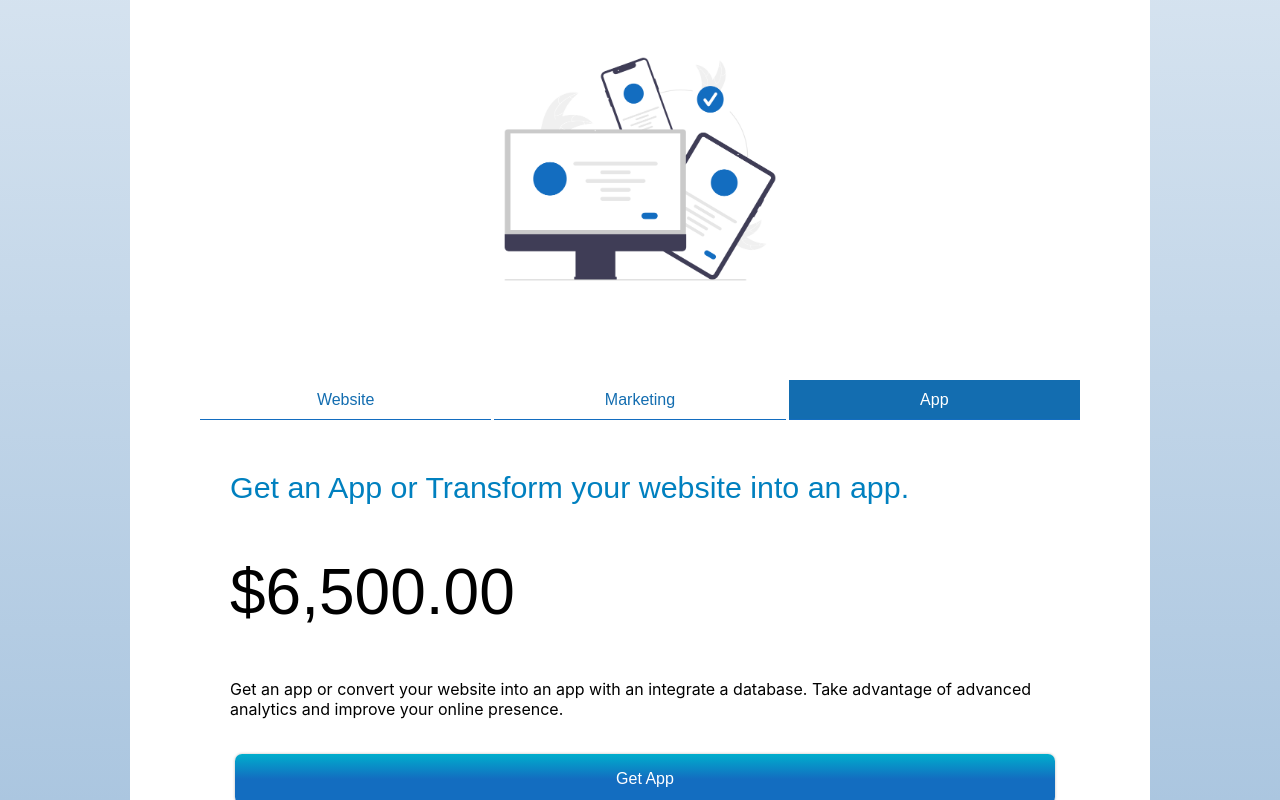
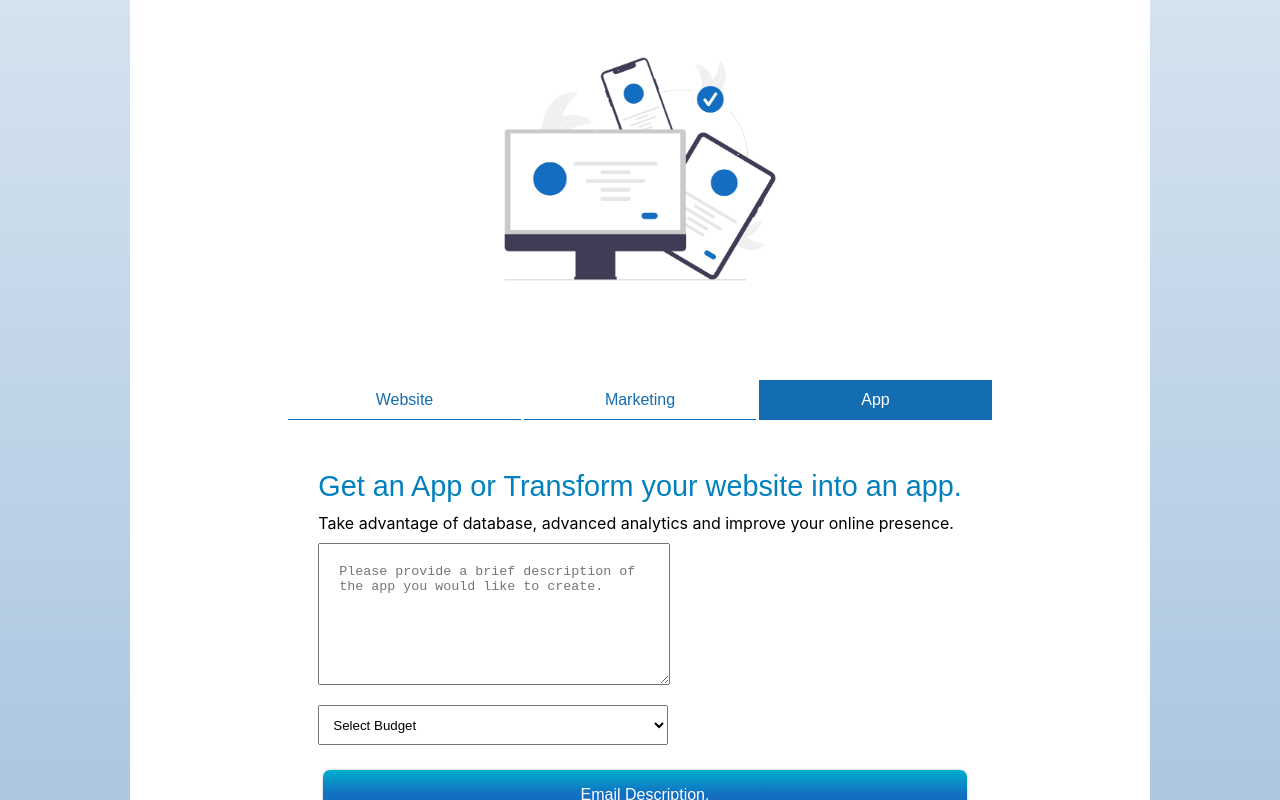
Before and after one commit to louieLouie117/react-portfolio, a React (Create React App) app in the folder client/: page / in a window 1280 px wide. Both pictures are taken after a click on the button "App". Shown: the part 816-1616 px from the top of the page. Built offline with nearby package versions, Linux system fonts and the light colour scheme.

Commit message:
EmailAppDescription

```diff
--- a/client/src/components/LandingPage/Services.jsx
+++ b/client/src/components/LandingPage/Services.jsx
@@ -3,6 +3,116 @@ import React, { useState } from 'react';
 import HeroBanner from '../../components/LandingPage/HeroBanner';
 
 function Services(props) {
+
+    const [appDetails, setAppDetails] = useState('');
+    const [BudgetSelected, setBudgetSelected] = useState('Select Budget');
+
+    const handleAppDetailsChange = (event) => {
+        setAppDetails(event.target.value);
+    };
+
+
+
+    const sendEstimate = () => {
+        console.log('Estimate sent for:', appDetails);
+        //check if textarea is empty
+        if (appDetails === '') {
+            alert('Please provide a brief description of the app you would like to create.');
+            return;
+        }
+
+        //check if budget is selected
+        if (BudgetSelected === 'Select Budget') {
+            alert('Please select a budget range.');
+            return;
+        }
+
+        const subject = encodeURIComponent('App estimate request.');
+        const body = encodeURIComponent(`App Description:\n${appDetails}\n\nBudget:\n${BudgetSelected}\n\nThank you for your interest in app development services. I understand that getting an app can be very complicated, and I will provide details on what your app will need and a timeline on how long the app will take. Please feel free to add any questions you might have in this email before sending it. Looking forward to working with you!`);
+        const mailtoLink = `mailto:lcwebsitesolutions@outlook.com?subject=${subject}&body=${body}`;
+
+        window.location.href = mailtoLink;
+    };
+
+    const [RenderWebsiteServices, setRenderWebsiteServices] = useState({display: 'grid', gap: '10px'});
+
+    const renderWebsiteServices = () =>{
+        return(
+            <li style={RenderWebsiteServices} >
+                <header>
+                    <h2>{ServiceTile}</h2>
+                </header>
+                {ServiceDescription}
+
+                <main className='AppPricing-Container'>
+                    <section>
+                        <div className="MonthlyServicesInfo"></div>
+                    </section>
+                    <section>
+                        <ul className='pricing-container'>
+                            <li><h2>{TotalAmount}</h2></li>
+                        </ul>
+                    </section>
+                </main>
+                <footer>
+                    <a id="PurchaseLink" href={purchaseLink}>
+                        <button className='MainBTN'>{purchaseBTNText}</button>
+                    </a>
+                    <ul className='pricing-container'>
+                        <li>{monthlyServices}........</li>
+                        <li>${monthlyServicePrice}/m</li>
+                    </ul>
+                </footer>
+            </li>
+        );
+    }
+
+    const [RenderAppServices , setRenderAppServices] = useState({display: 'none', gap: '10px'});
+
+    const handleBudgetChange = (event) => {
+        setBudgetSelected(event.target.value);
+    };
+    const renderAppServices = () => {
+        return (
+            <li style={RenderAppServices} >
+            <header>
+            <h2>{ServiceTile}</h2>
+            </header>
+            {ServiceDescription}
+
+            <form onSubmit={(e) => { e.preventDefault(); sendEstimate(); }}>
+            <textarea
+            value={appDetails}
+            onChange={handleAppDetailsChange}
+            placeholder="Please provide a brief description of the app you would like to create."
+            rows="4"
+            cols="50"
+            />
+            <select id="budget" name="budget" value={BudgetSelected} onChange={handleBudgetChange}>
+            <option value="Select Budget">Select Budget</option>
+            <option value="$1000-$2000">$1000-$2000</option>
+            <option value="$2000-$5000">$2000-$5000</option>
+            <option value="$5000-$10000">$5000-$10000</option>
+            <option value="$10000-$20000">$10000-$20000</option>
+            <option value="$20000-$50000">$20000-$50000</option>
+            </select>
+
+            <button className='MainBTN' type="submit">Email Description.</button>
+            </form>
+            <footer>
+
+                    <ul className='pricing-container'>
+                        <li>{monthlyServices}........</li>
+                        <li>${monthlyServicePrice}/m</li>
+                    </ul>
+                </footer>
+            </li>
+        );
+    };
+
+
+
+
 
     <ServicesStyles></ServicesStyles>
 
@@ -30,10 +140,14 @@ function Services(props) {
         setPurchaseBTNText('Get Website');
         setMonthlyServices('Enjoy 50% off on Updates and Maintenance for the first year');
         setTotalAmount('$500.00');
+        setRenderAppServices({display: 'none'});
+        setRenderWebsiteServices({display: 'grid'});
+
+
     };
 
     const plusServiceHandler = () => {
-        setServiceTile('Launch your online marketing and establish your social media presence.');
+        setServiceTile('Launch your online marketing.');
         setServiceDescription('Integrated Geo-targeted marketing for local visibility and keyword optimization for search engines.');
         setPlusServiceBTNStyles({ backgroundColor: '#136db0', color: 'white' });
         setBasicServiceBTNStyles({ backgroundColor: 'white', color: '#136db0' });
@@ -43,11 +157,16 @@ function Services(props) {
         setPurchaseBTNText('Get Marketing');
         setMonthlyServices('Medial and Online Marketing');
         setTotalAmount('$1,650.00');
+        setRenderAppServices({display: 'none'});
+        setRenderWebsiteServices({display: 'grid'});
+
+
+
     };
 
     const premiumServiceHandler = () => {
         setServiceTile('Get an App or Transform your website into an app.');
-        setServiceDescription('Get an app or convert your website into an app with an integrate a database. Take advantage of advanced analytics and improve your online presence.');
+        setServiceDescription('Take advantage of database, advanced analytics and improve your online presence.');
         setPremiumServiceBTNStyles({ backgroundColor: '#136db0', color: 'white' });
         setBasicServiceBTNStyles({ backgroundColor: 'white', color: '#136db0' });
         setPlusServiceBTNStyles({ backgroundColor: 'white', color: '#136db0' });
@@ -55,12 +174,17 @@ function Services(props) {
         setMonthlyServicePrice('240.00');
         setPurchaseBTNText('Get App');
         setMonthlyServices('Updates and Maintenance');
-        setTotalAmount('$6,500.00');
+        setTotalAmount('');
+        setRenderAppServices({display: 'grid', gap: '10px'});
+        setRenderWebsiteServices({display: 'none'});
+
     };
+
 
 
     return (
         <div className='Services-Container'>
+
             <main>
                 <ul className='ServicesCard'>
                     <li>
@@ -76,39 +200,15 @@ function Services(props) {
                                             <button style={plusServiceBTNStyles} onClick={plusServiceHandler}>Marketing</button>
                                             <button style={premiumServiceBTNStyles} onClick={premiumServiceHandler}>App</button>
                                         </div>
-                                        <li>
-                                            <header>
-                                                <h2>{ServiceTile}</h2>
-                                            </header>
-                                            <main className='AppPricing-Container'>
-                                                <section>
-                                                    <div className="MonthlyServicesInfo"></div>
-                                                </section>
-                                                <section>
-                                                    <ul className='pricing-container'>
-                                                        <li><h2>{TotalAmount}</h2></li>
-                                                    </ul>
-                                                </section>
-                                            </main>
-                                            {ServiceDescription}
-                                            <footer>
-                                                <a id="PurchaseLink" href={purchaseLink}>
-                                                    <button className='MainBTN'>{purchaseBTNText}</button>
-                                                </a>
-                                                <ul className='pricing-container'>
-                                                    <li>{monthlyServices}........</li>
-                                                    <li>${monthlyServicePrice}/m</li>
-                                                </ul>
-                                            </footer>
-                                        </li>
+                                        {renderWebsiteServices()}
+                                        {renderAppServices()}
                                     </ul>
                                 </main>
                             </section>
                         </div>
                     </li>
                 </ul>
-                <section></section>
-                <ul className='ServicesCard'>
+                <ul  className='ServicesCard'>
                     <li>
                         <HeroBanner />
                         <p>I remember the first time I designed a website for a friend’s restaurant. Watching their business flourish online ignited my passion for web design and development. Since then, I’ve helped businesses establish their online presence and grow their brand.</p>
--- a/client/src/modules/ServicesStyles.css
+++ b/client/src/modules/ServicesStyles.css
@@ -33,6 +33,23 @@
 
 }
 
+.ServicesCard>li form{
+    display: grid;
+    row-gap: 20px;
+}
+
+.ServicesCard>li form textarea{
+    width: 310px;
+    height: 100px;
+    padding: 20px;
+}
+
+.ServicesCard>li form select{
+    width: 350px;
+    height: 40px;
+    padding: 10px;
+}
+
 
 .ServicesCard>li>main{
     display: grid;
@@ -51,7 +68,7 @@
 
 .ServicesCard>li>header>h2{
     color: #0080BF;
-    font: 1.9em sans-serif;
+    font: 1.8em sans-serif;
 }
 
 .ServicesCard>li>h2{
```
